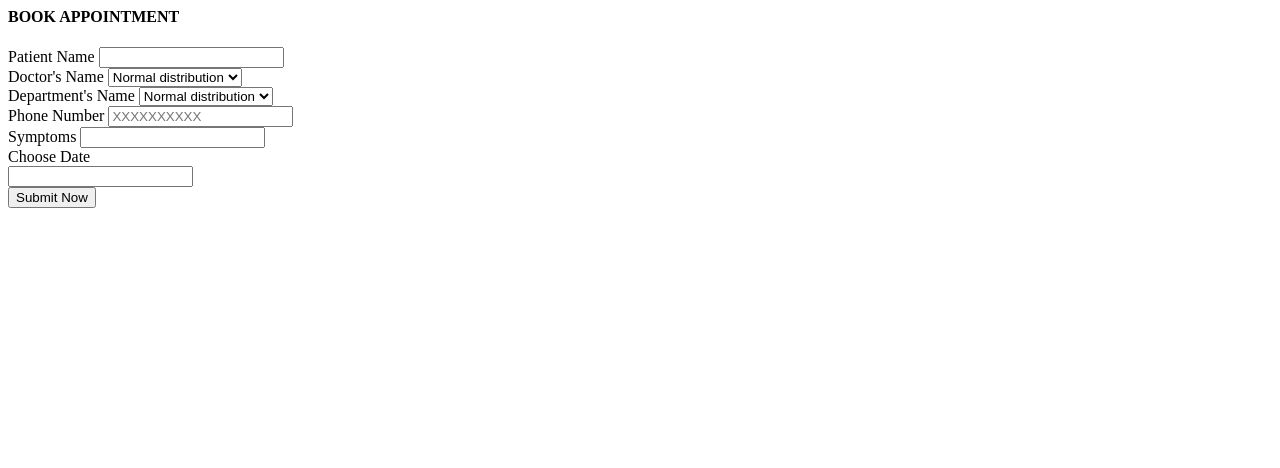
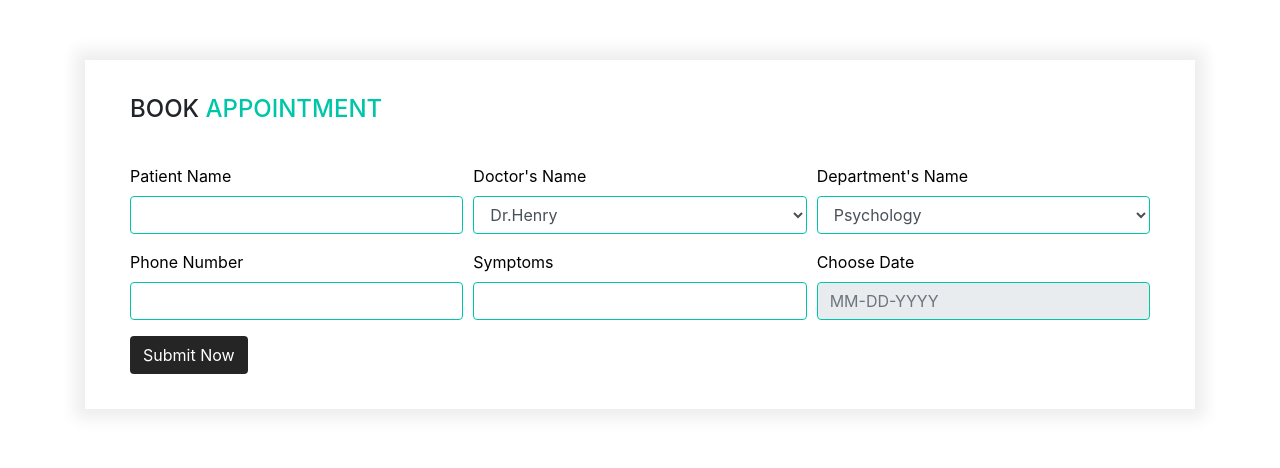
Before and after one commit to Othagor/MICO, a PHP site: page /book.php in a window 1280 px wide. Shown: the top 468 px of the page. Run offline with PHP 8.4, Linux system fonts and the light colour scheme.

Commit message:
Update book.php

```diff
--- a/book.php
+++ b/book.php
@@ -1,57 +1,72 @@
+<!DOCTYPE html>
+<html lang="en">
+<head>
+    <meta charset="UTF-8">
+    <meta name="viewport" content="width=device-width, initial-scale=1.0">
+    <title>Book Appointment</title>
+    <link rel="stylesheet" href="https://stackpath.bootstrapcdn.com/bootstrap/4.5.2/css/bootstrap.min.css">
+    <style>
+        .book_section { padding: 60px 0; }
+        .book_section h4 { position: relative; padding-bottom: 5px; margin-bottom: 35px; }
+        .book_section h4 span { color: #00c6a9; }
+        .book_section form { padding: 35px 45px; box-shadow: 0 0 15px 10px rgba(0, 0, 0, 0.07); background-color: #fff; }
+        .book_section form label { color: #000; }
+        .book_section form .form-control { border: 1px solid #00c6a9; }
+        .book_section form button.btn { background-color: #252525; color: #fff; }
+    </style>
+</head>
+<body>
+
 <section class="book_section layout_padding">
     <div class="container">
         <div class="row">
             <div class="col">
-          <form>
-            <h4>
-              BOOK <span>APPOINTMENT</span>
-            </h4>
-            <div class="form-row ">
+                <form method="POST" action="confirmation.php">
+                    <h4>BOOK <span>APPOINTMENT</span></h4>
+                    <div class="form-row">
                         <div class="form-group col-lg-4">
-                <label for="inputPatientName">Patient Name </label>
-                <input type="text" class="form-control" id="inputPatientName" placeholder="">
+                            <label for="inputPatientName">Patient Name</label>
+                            <input type="text" class="form-control" id="inputPatientName" name="patientName" required>
                         </div>
                         <div class="form-group col-lg-4">
                             <label for="inputDoctorName">Doctor's Name</label>
-                <select name="" class="form-control wide" id="inputDoctorName">
-                  <option value="Normal distribution ">Normal distribution </option>
-                  <option value="Normal distribution ">Normal distribution </option>
-                  <option value="Normal distribution ">Normal distribution </option>
+                            <select class="form-control" id="inputDoctorName" name="doctorName" required>
+                                <option value="Dr.Henry">Dr.Henry</option>
+                                <option value="Dr.Jennie">Dr.Jennie</option>
+                                <option value="Dr.Marco">Dr.Marco</option>
                             </select>
                         </div>
                         <div class="form-group col-lg-4">
                             <label for="inputDepartmentName">Department's Name</label>
-                <select name="" class="form-control wide" id="inputDepartmentName">
-                  <option value="Normal distribution ">Normal distribution </option>
-                  <option value="Normal distribution ">Normal distribution </option>
-                  <option value="Normal distribution ">Normal distribution </option>
+                            <select class="form-control" id="inputDepartmentName" name="departmentName" required>
+                                <option value="Psychology">Psychology</option>
+                                <option value="Cardiology">Cardiology</option>
+                                <option value="Dermatologist">Dermatologist</option>
                             </select>
                         </div>
                     </div>
-            <div class="form-row ">
+                    <div class="form-row">
                         <div class="form-group col-lg-4">
                             <label for="inputPhone">Phone Number</label>
-                <input type="number" class="form-control" id="inputPhone" placeholder="XXXXXXXXXX">
+                            <input type="tel" class="form-control" id="inputPhone" name="phone" required>
                         </div>
                         <div class="form-group col-lg-4">
                             <label for="inputSymptoms">Symptoms</label>
-                <input type="text" class="form-control" id="inputSymptoms" placeholder="">
+                            <input type="text" class="form-control" id="inputSymptoms" name="symptoms" required>
                         </div>
                         <div class="form-group col-lg-4">
-                <label for="inputDate">Choose Date </label>
-                <div class="input-group date" id="inputDate" data-date-format="mm-dd-yyyy">
-                  <input type="text" class="form-control" readonly>
-                  <span class="input-group-addon date_icon">
-                    <i class="fa fa-calendar" aria-hidden="true"></i>
-                  </span>
-                </div>
+                            <label for="inputDate">Choose Date</label>
+                            <input type="text" class="form-control" id="inputDate" name="date" placeholder="MM-DD-YYYY" required readonly>
                         </div>
                     </div>
                     <div class="btn-box">
-              <button type="submit" class="btn ">Submit Now</button>
+                        <button type="submit" class="btn">Submit Now</button>
                     </div>
                 </form>
             </div>
         </div>
     </div>
 </section>
+
+</body>
+</html>
```
Lines whose indentation alone changed are shown as unchanged.
